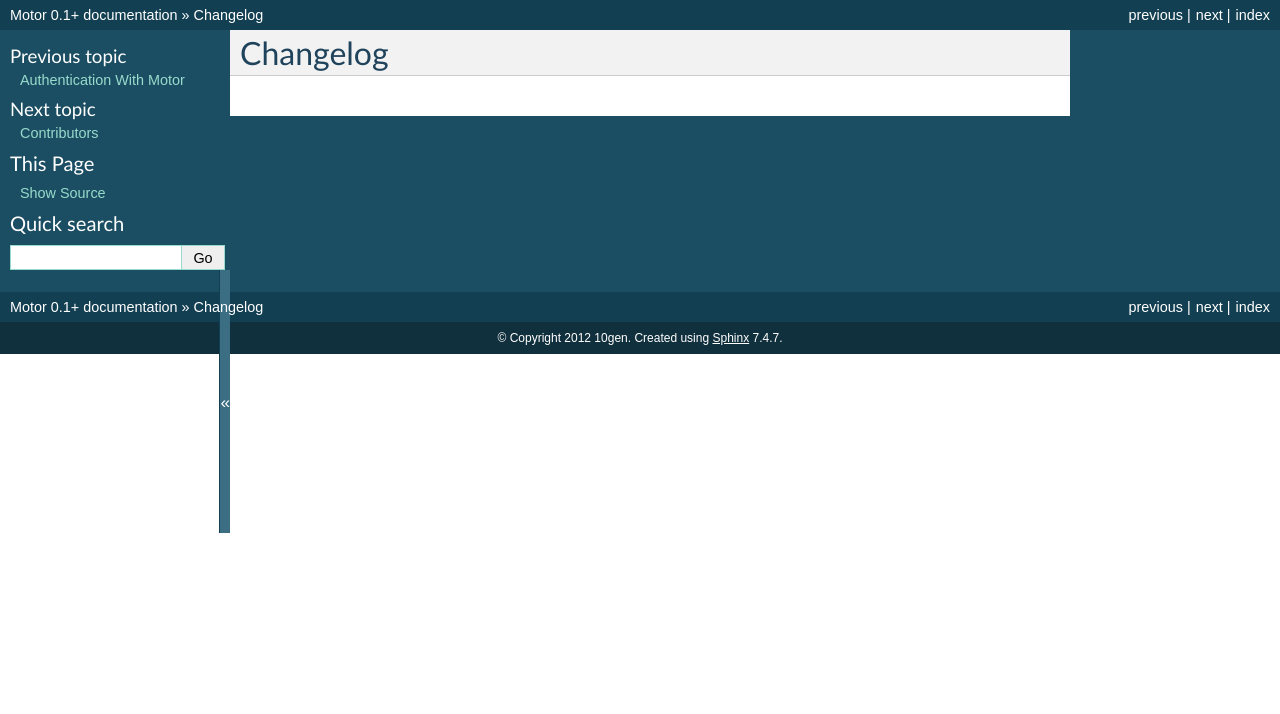
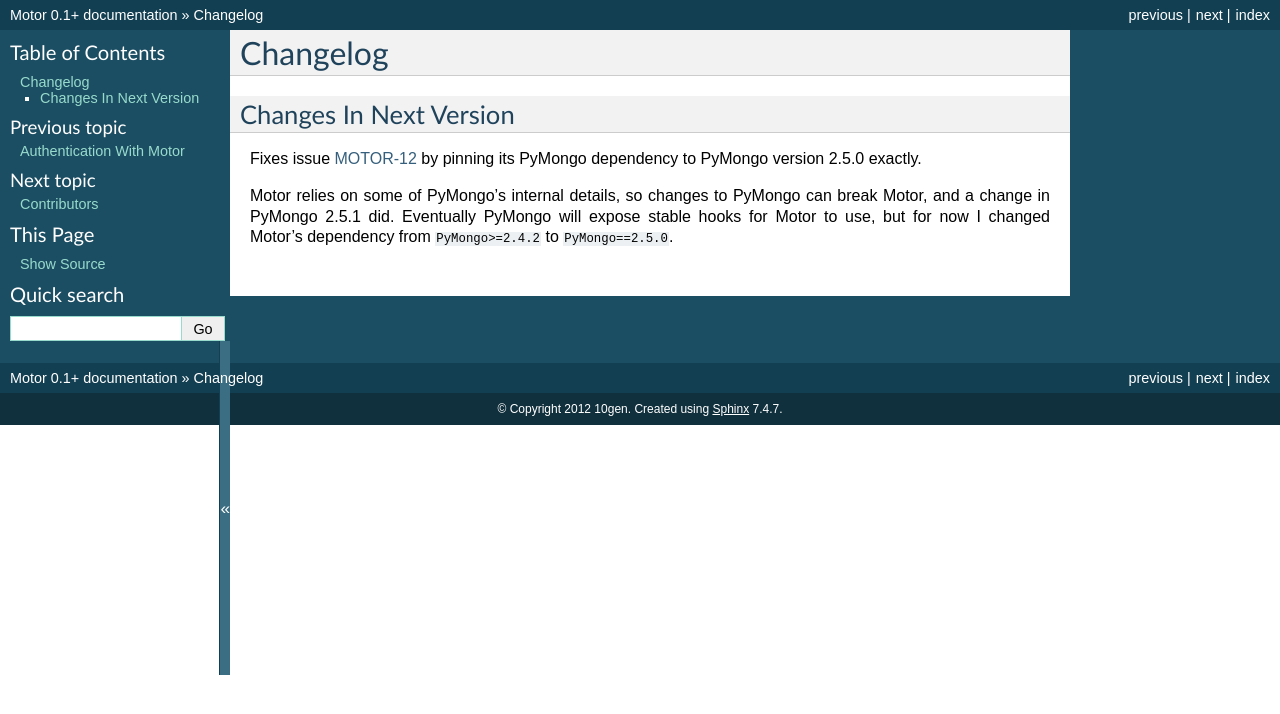
Before and after one commit to mongodb/motor, a Sphinx documentation site: the page built from doc/changelog.rst, in a window 1280 px wide. Shown: the top 714 px of the page. Built offline with Sphinx 7.4.7, drawn with Linux system fonts in a browser that asks for light colours; pages that are not in the unit, such as notebooks, are missing from menus; the version number is read from the project's files by our own code.

Commit message:
Changelog: note fix to MOTOR-12.

```diff
--- a/doc/changelog.rst
+++ b/doc/changelog.rst
@@ -1,2 +1,15 @@
 Changelog
 =========
+
+Changes In Next Version
+-----------------------
+
+Fixes issue `MOTOR-12`_ by pinning its PyMongo dependency to PyMongo version
+2.5.0 exactly.
+
+Motor relies on some of PyMongo's internal details, so changes to PyMongo can
+break Motor, and a change in PyMongo 2.5.1 did. Eventually PyMongo will expose
+stable hooks for Motor to use, but for now I changed Motor's dependency from
+``PyMongo>=2.4.2`` to ``PyMongo==2.5.0``.
+
+.. _MOTOR-12: https://jira.mongodb.org/browse/MOTOR-12
```
